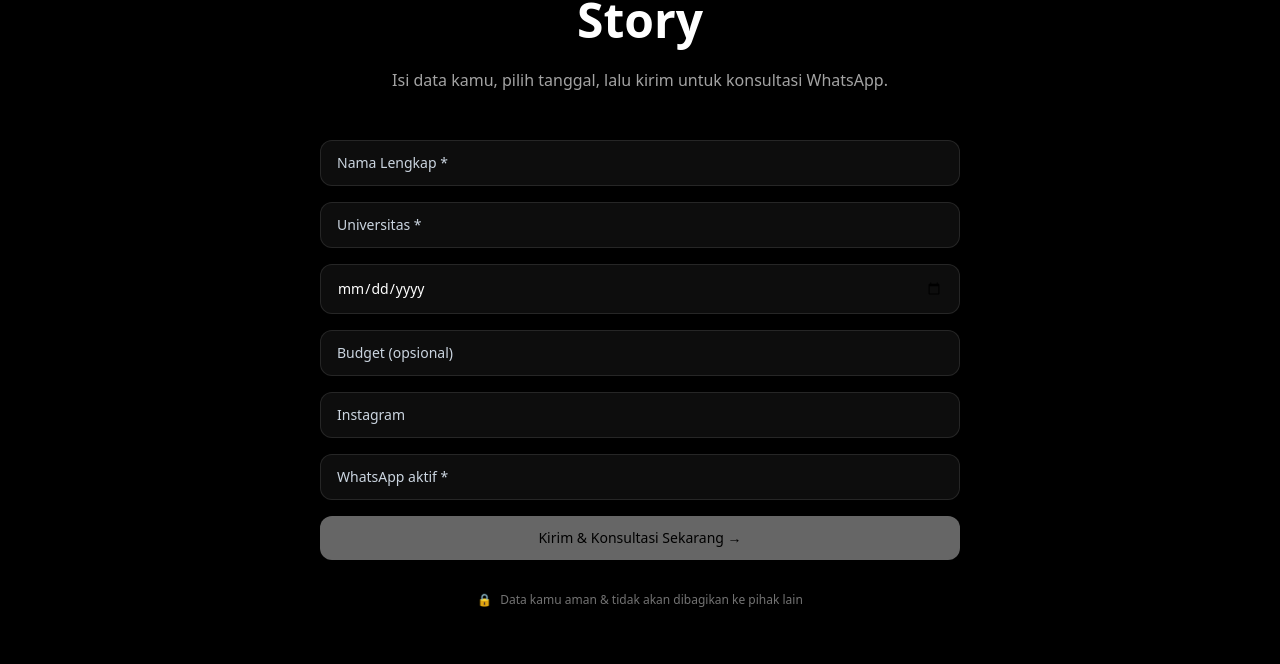
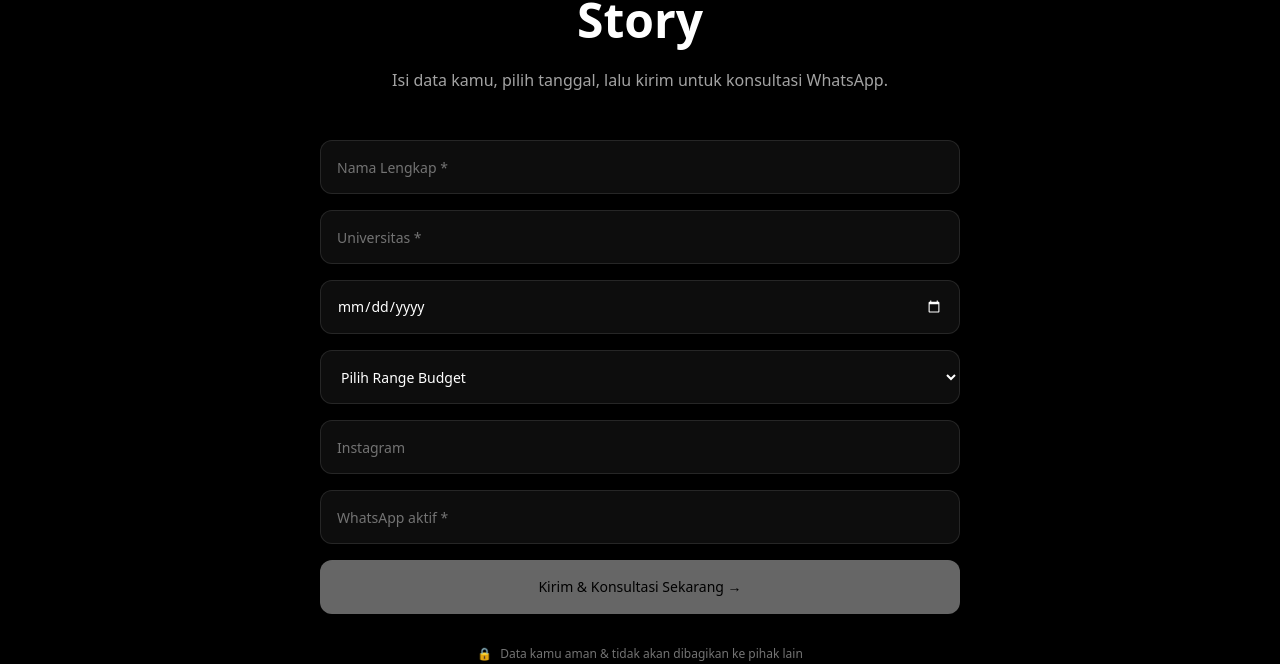
Before and after one commit to helloradeya-pixel/landing-page, a Next.js app: page / in a window 1280 px wide. Shown: the part 3707-4371 px from the top of the page. Built offline with nearby package versions, Linux system fonts and the light colour scheme.

Commit message:
Update LeadForm.tsx

```diff
--- a/src/templates/LeadForm.tsx
+++ b/src/templates/LeadForm.tsx
@@ -23,7 +23,9 @@ const LeadForm = () => {
 
   const [loading, setLoading] = useState(false);
 
-  const handleChange = (e: React.ChangeEvent<HTMLInputElement>) => {
+  const handleChange = (
+    e: React.ChangeEvent<HTMLInputElement | HTMLSelectElement>,
+  ) => {
     setForm({
       ...form,
       [e.target.name]: e.target.value,
@@ -33,23 +35,19 @@ const LeadForm = () => {
   const handleSubmit = async (e: React.FormEvent<HTMLFormElement>) => {
     e.preventDefault();
 
-    // 🔥 VALIDATION
     const name = form.name.trim();
     const campus = form.campus.trim();
     const date = form.date.trim();
     const wa = form.wa.trim();
 
     if (!name || !campus || !date || !wa) {
-      alert(
-        '⚠️ Mohon isi Nama, Kampus, Tanggal, dan WhatsApp terlebih dahulu'
-      );
+      alert('⚠️ Mohon isi Nama, Kampus, Tanggal, dan WhatsApp terlebih dahulu');
       return;
     }
 
     try {
       setLoading(true);
 
-      // 🔥 SEND TO API
       const res = await fetch('/api/lead', {
         method: 'POST',
 
@@ -62,14 +60,12 @@ const LeadForm = () => {
 
       const data = await res.json();
 
-      // 🔥 FAILED
       if (!data.success) {
         alert('❌ Gagal mengirim data ke Notion');
         setLoading(false);
         return;
       }
 
-      // 🔥 WHATSAPP MESSAGE
       const message = `
 Halo, saya ingin konsultasi graduation photoshoot:
 
@@ -82,13 +78,11 @@ WhatsApp: ${wa}
       `;
 
       const url = `https://wa.me/628211251570?text=${encodeURIComponent(
-        message
+        message,
       )}`;
 
-      // 🔥 OPEN WHATSAPP
       window.open(url, '_blank');
 
-      // 🔥 RESET FORM
       setForm({
         name: '',
         campus: '',
@@ -97,7 +91,6 @@ WhatsApp: ${wa}
         instagram: '',
         wa: '',
       });
-
     } catch (error) {
       console.log(error);
 
@@ -113,16 +106,25 @@ WhatsApp: ${wa}
     !form.date.trim() ||
     !form.wa.trim();
 
+  const fieldStyle = `
+    h-[54px]
+    w-full
+    rounded-xl
+    border
+    border-white/10
+    bg-white/5
+    px-4
+    text-sm
+    text-white
+    outline-none
+    placeholder:text-neutral-500
+  `;
+
   return (
-    <section
-      id="leadform"
-      className="scroll-mt-32 bg-black py-28 text-white"
-    >
+    <section id="leadform" className="scroll-mt-32 bg-black py-28 text-white">
       <div className="mx-auto max-w-3xl px-8 md:px-16">
-
         {/* HEADER */}
         <div className="text-center">
-
           <p className="text-xs uppercase tracking-[0.4em] text-neutral-500">
             Graduation Booking
           </p>
@@ -134,18 +136,16 @@ WhatsApp: ${wa}
           <p className="mt-6 text-sm text-neutral-400 md:text-base">
             Isi data kamu, pilih tanggal, lalu kirim untuk konsultasi WhatsApp.
           </p>
-
         </div>
 
         {/* FORM */}
         <form onSubmit={handleSubmit} className="mt-12 space-y-4">
-
           <input
             name="name"
             value={form.name}
             placeholder="Nama Lengkap *"
             onChange={handleChange}
-            className="w-full rounded-xl border border-white/10 bg-white/5 px-4 py-3 text-sm text-white outline-none"
+            className={fieldStyle}
           />
 
           <input
@@ -153,46 +153,80 @@ WhatsApp: ${wa}
             value={form.campus}
             placeholder="Universitas *"
             onChange={handleChange}
-            className="w-full rounded-xl border border-white/10 bg-white/5 px-4 py-3 text-sm text-white outline-none"
+            className={fieldStyle}
           />
 
+          {/* DATE FIX */}
+          <div
+            className="
+              flex
+              h-[54px]
+              w-full
+              items-center
+              overflow-hidden
+              rounded-xl
+              border
+              border-white/10
+              bg-white/5
+              px-4
+            "
+          >
             <input
               name="date"
               type="date"
               value={form.date}
               onChange={handleChange}
-            style={{ textAlign: 'left' }}
               className="
-              min-h-[50px]
+                date-input
                 w-full
-              appearance-none
-              rounded-xl
-              border border-white/10
-              bg-white/5
-              px-4
-              py-3
-              pr-4
-              text-left
+                bg-transparent
                 text-sm
                 text-white
                 outline-none
               "
+              style={{
+                colorScheme: 'dark',
+              }}
             />
+          </div>
 
-          <input
+          <select
             name="budget"
             value={form.budget}
-            placeholder="Budget (opsional)"
             onChange={handleChange}
-            className="w-full rounded-xl border border-white/10 bg-white/5 px-4 py-3 text-sm text-white outline-none"
-          />
+            className={fieldStyle}
+          >
+            <option value="" className="bg-black text-neutral-500">
+              Pilih Range Budget
+            </option>
+
+            <option value="200K - 300K" className="bg-black">
+              200K - 300K
+            </option>
+
+            <option value="300K - 400K" className="bg-black">
+              300K - 400K
+            </option>
+
+            <option value="400K - 500K" className="bg-black">
+              400K - 500K
+            </option>
+
+            <option value="500K - 600K" className="bg-black">
+              500K - 600K
+            </option>
+
+            <option value="600K - 800K" className="bg-black">
+              600K - 800K
+            </option>
+          </select>
 
           <input
             name="instagram"
             value={form.instagram}
             placeholder="Instagram"
             onChange={handleChange}
-            className="w-full rounded-xl border border-white/10 bg-white/5 px-4 py-3 text-sm text-white outline-none"
+            className={fieldStyle}
           />
 
           <input
@@ -200,7 +234,7 @@ WhatsApp: ${wa}
             value={form.wa}
             placeholder="WhatsApp aktif *"
             onChange={handleChange}
-            className="w-full rounded-xl border border-white/10 bg-white/5 px-4 py-3 text-sm text-white outline-none"
+            className={fieldStyle}
           />
 
           {/* BUTTON */}
@@ -208,11 +242,11 @@ WhatsApp: ${wa}
             type="submit"
             disabled={isDisabled || loading}
             className="
+              h-[54px]
               w-full
               rounded-xl
               bg-white
               px-4
-              py-3
               text-sm
               font-medium
               text-black
@@ -222,11 +256,8 @@ WhatsApp: ${wa}
               disabled:opacity-40
             "
           >
-            {loading
-              ? 'Mengirim...'
-              : 'Kirim & Konsultasi Sekarang →'}
+            {loading ? 'Mengirim...' : 'Kirim & Konsultasi Sekarang →'}
           </button>
-
         </form>
 
         {/* FOOTER */}
@@ -234,7 +265,6 @@ WhatsApp: ${wa}
           <span>🔒</span>
           <p>Data kamu aman & tidak akan dibagikan ke pihak lain</p>
         </div>
-
       </div>
     </section>
   );
```
Lines whose indentation alone changed are shown as unchanged.
